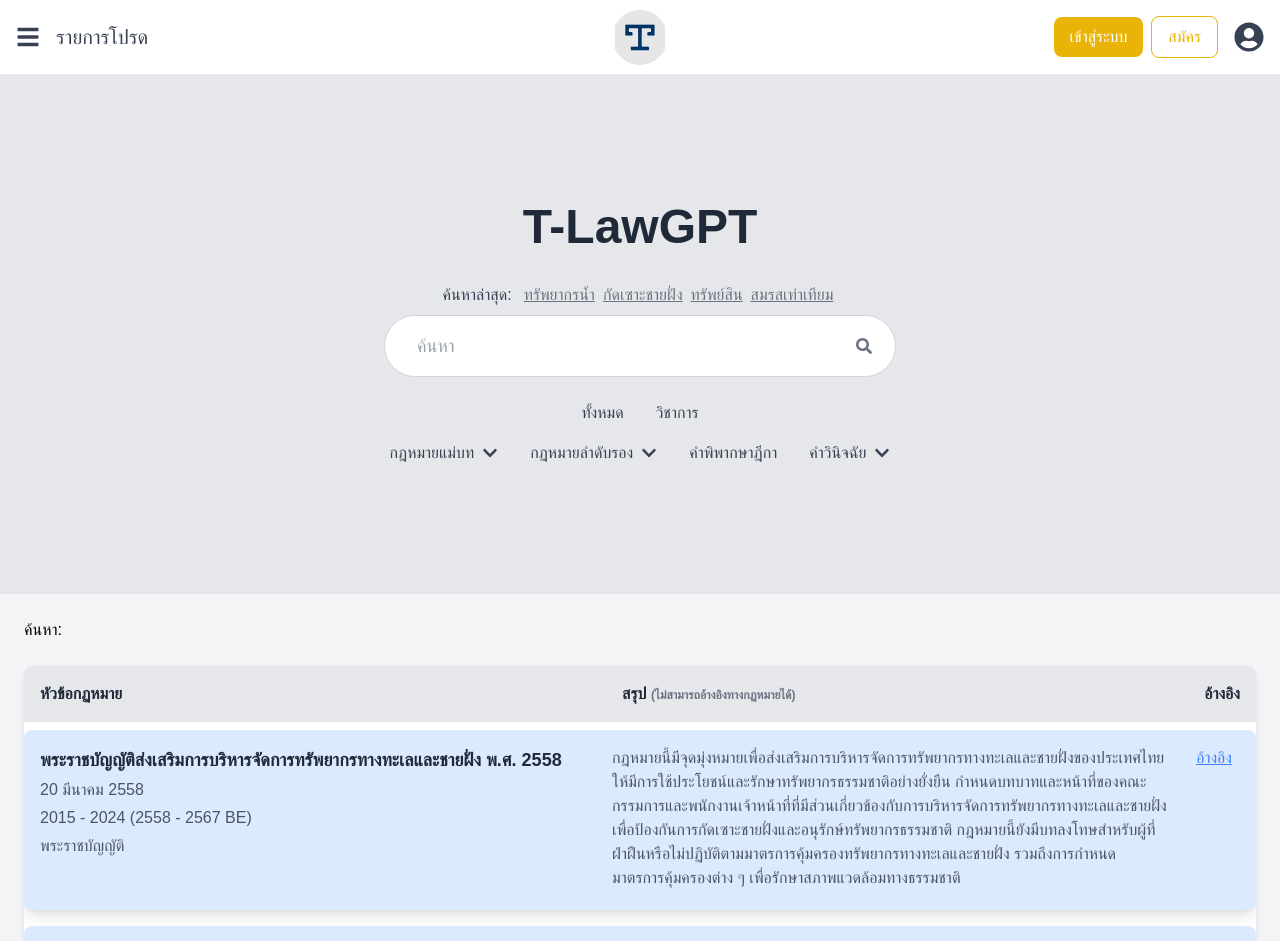
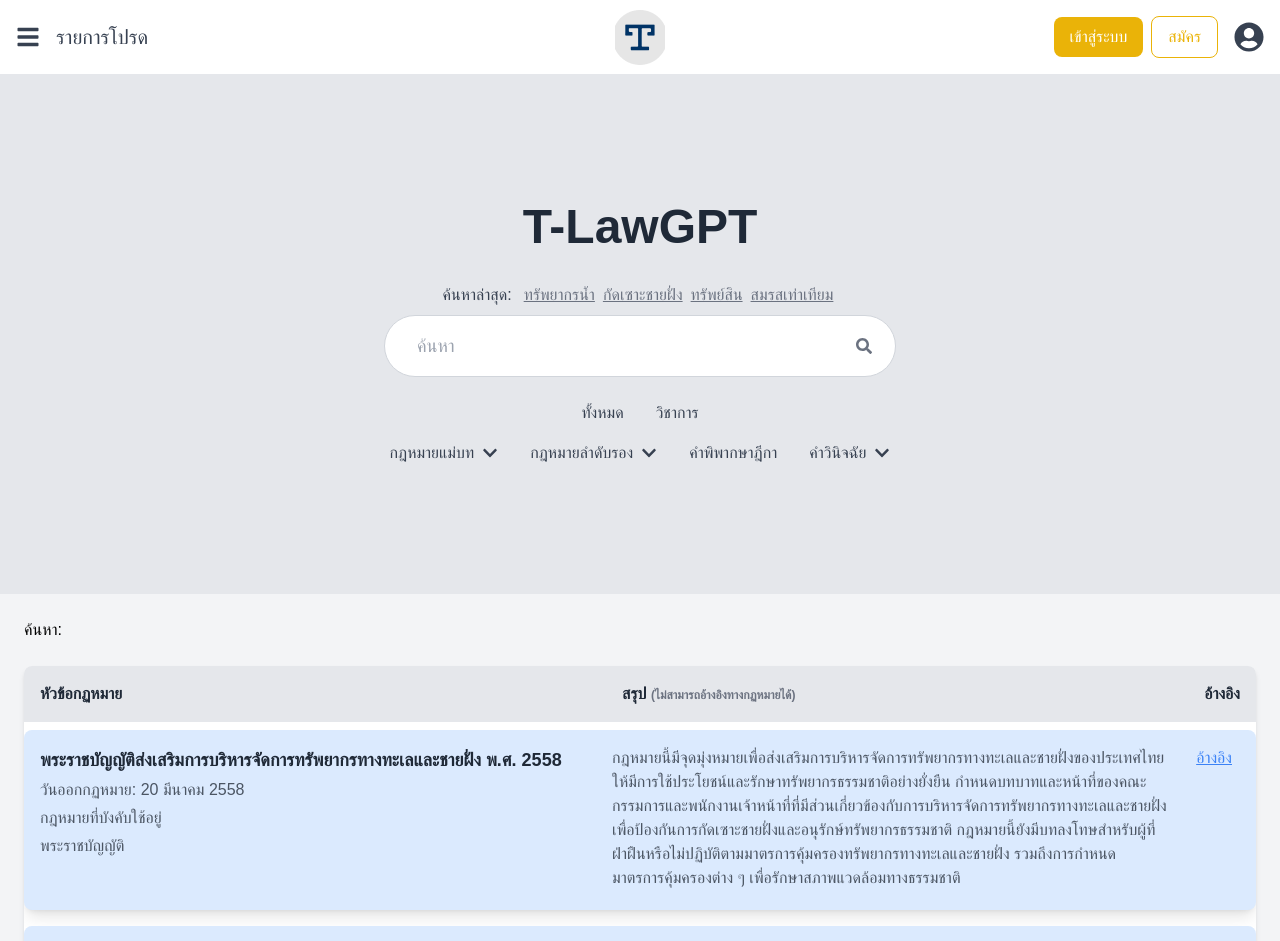
Before and after one commit to T-LawGPT/T-LawGPT-frontend, a React (Create React App) app: page / in a window 1280 px wide. Shown: the top 941 px of the page. Built offline with nearby package versions, Linux system fonts and the light colour scheme.

Commit message:
feat: fix

```diff
--- a/src/components/LawCard.js
+++ b/src/components/LawCard.js
@@ -6,8 +6,8 @@
     <div className="flex gap-4 bg-blue-100 shadow-lg rounded-lg p-4 mb-4 transition transform hover:shadow-xl w-full">
       <div className="flex-1">
         <h2 className="text-lg font-bold text-gray-800 mb-1">{law.title}</h2>
-        <p className="text-gray-600 mb-1">{law.date}</p>
-        <p className="text-gray-600 mb-1">{law.begin_year} - {law.end_year} ({law.begin_year_be} - {law.end_year_be} BE)</p>
+        <p className="text-gray-600 mb-1">วันออกกฏหมาย: {law.date}</p>
+        <p className="text-gray-600 mb-1">{law.exciting_law ? "กฎหมายที่บังคับใช้อยู่" : "กฎหมายที่ไม่ได้บังคับใช้แล้ว"}</p>
         <p className="text-gray-600 mb-1">{law.hierarchy_of_law}</p>
       </div>
 
```
